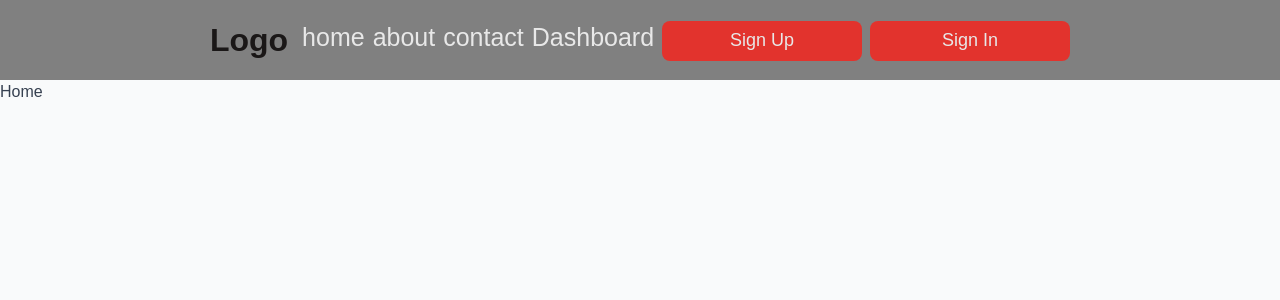
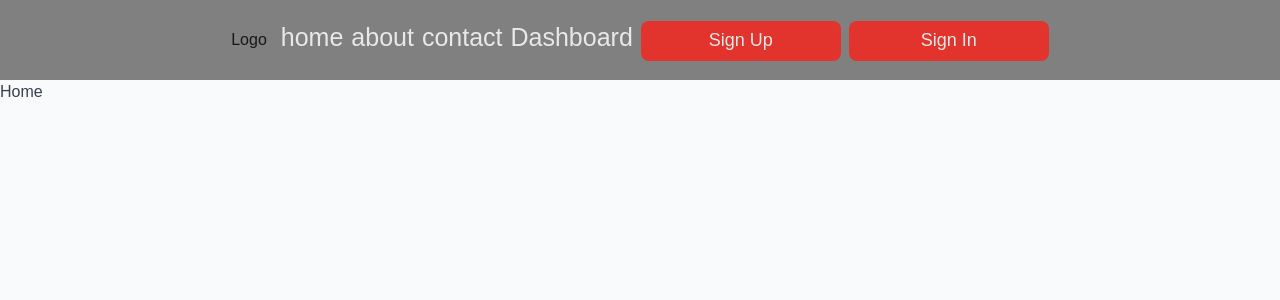
Before and after one commit to obafisayo/project-manager, a React (Create React App) app: page / in a window 1280 px wide. Shown: the top 300 px of the page. Built offline with nearby package versions, Linux system fonts and the light colour scheme.

Commit message:
feat: add Tailwind CSS integration and update dependencies

```diff
--- a/package.json
+++ b/package.json
@@ -33,7 +33,8 @@
     "@babel/plugin-proposal-private-property-in-object": "^7.18.6",
     "@types/chart.js": "^2.9.41",
     "@types/react-plotly.js": "^2.6.3",
-    "sass": "^1.79.4"
+    "sass": "^1.79.4",
+    "tailwindcss": "^3.4.17"
   },
   "scripts": {
     "start": "react-scripts start",
--- a/src/index.css
+++ b/src/index.css
@@ -1,3 +1,6 @@
+@tailwind base;
+@tailwind components;
+@tailwind utilities;
 *,
 *::before,
 *::after {
--- /dev/null
+++ b/tailwind.config.js
@@ -0,0 +1,10 @@
+/** @type {import('tailwindcss').Config} */
+module.exports = {
+  content: [
+    "./src/**/*.{js,jsx,ts,tsx}",
+  ],
+  theme: {
+    extend: {},
+  },
+  plugins: [],
+}
```
Also changed, not shown: 1 other file (tests, documents, lock files or other folders).
